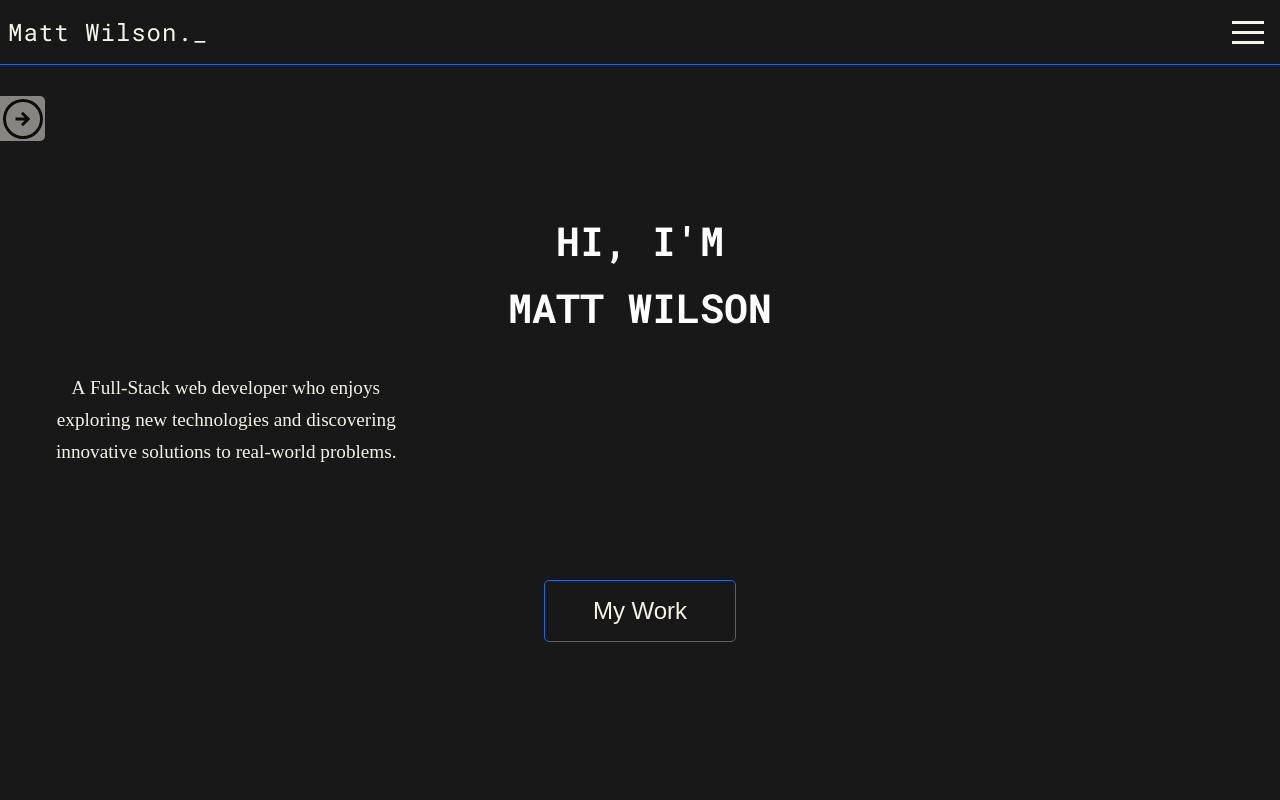
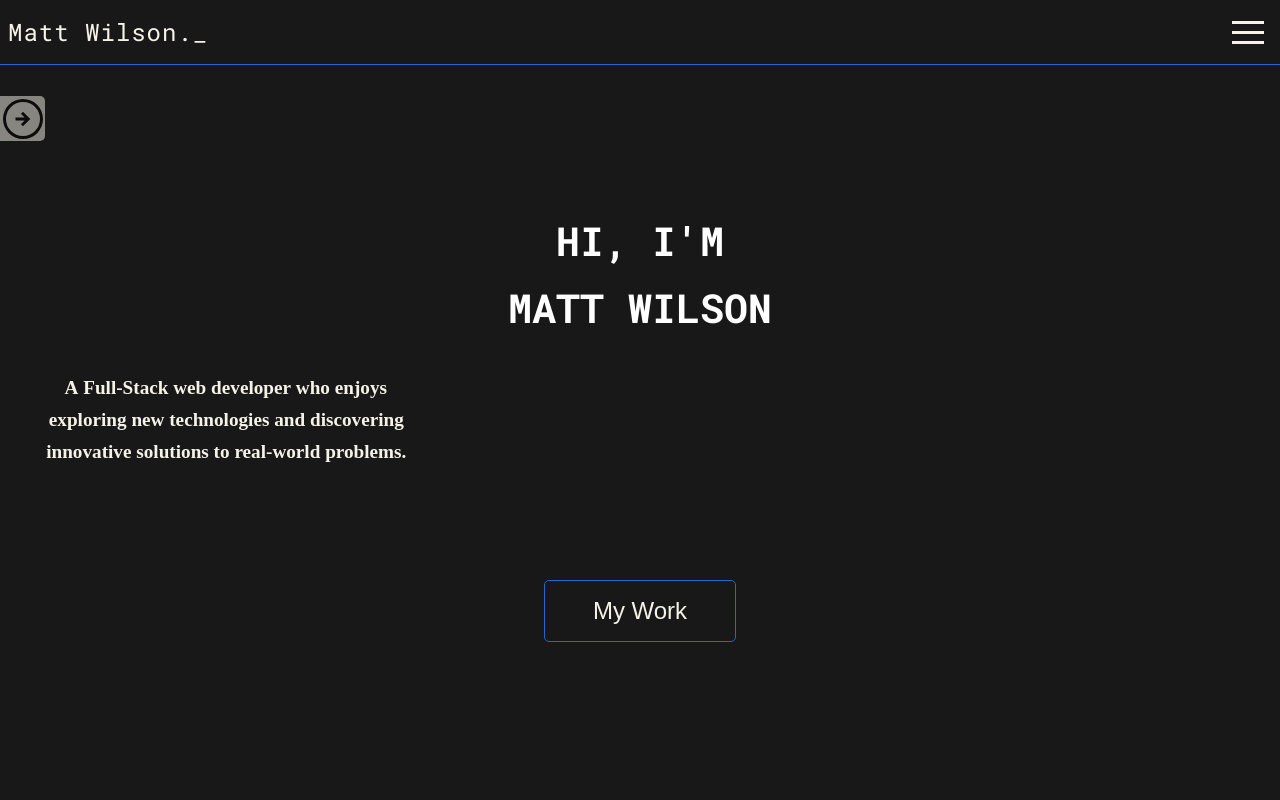
Before and after one commit to Mattwwilson34/portfolio, a Next.js app: page / in a window 1280 px wide. Shown: the top 800 px of the page. Built offline with nearby package versions, Linux system fonts and the light colour scheme.

Commit message:
styles(global): added nested h2 styles within section tags

```diff
--- a/styles/global.scss
+++ b/styles/global.scss
@@ -15,6 +15,12 @@
   min-height: 100vh;
   border-bottom: 1px solid $accent-clr;
   padding: $spacer;
+
+  h2 {
+    font-size: $fs-2;
+    font-weight: $fw-b;
+    text-align: center;
+  }
 }
 
 h2 {
```
